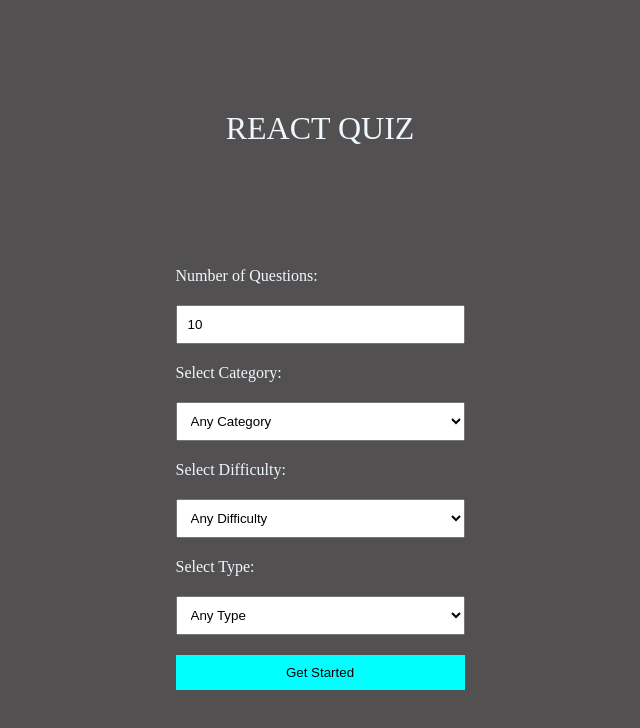
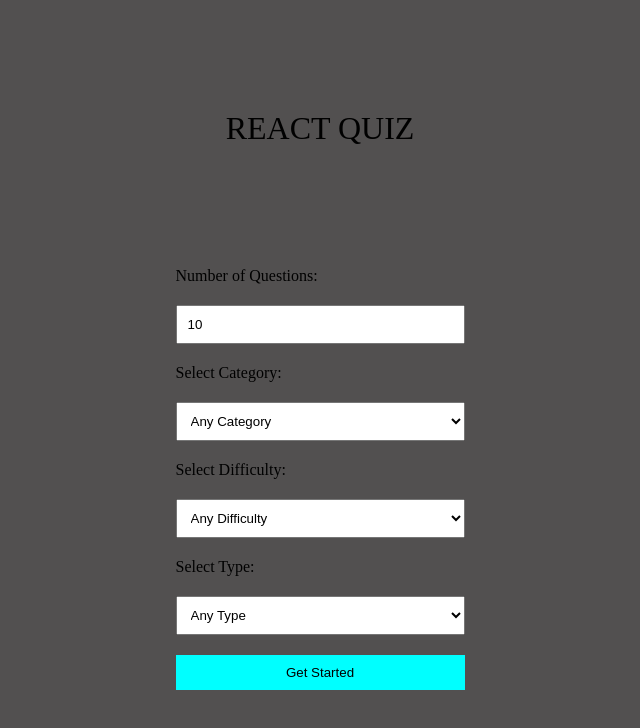
Before and after one commit to AndrejSimeunovic/React-Quiz-App, a React (Vite) app: page / in a window 1280 px wide. Shown: the top 728 px of the page, without its empty margins (320-960 px from the left). Built offline with nearby package versions, Linux system fonts and the light colour scheme.

Commit message:
color fixed

```diff
--- a/src/App.css
+++ b/src/App.css
@@ -12,7 +12,6 @@ form {
     display: flex;
     flex-direction: column;
     gap: 20px;
-    color: aliceblue;
 }
 
 input,
```
